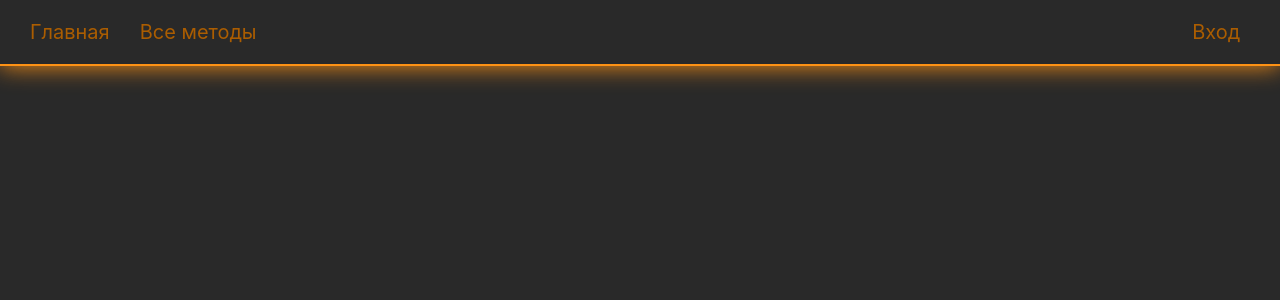
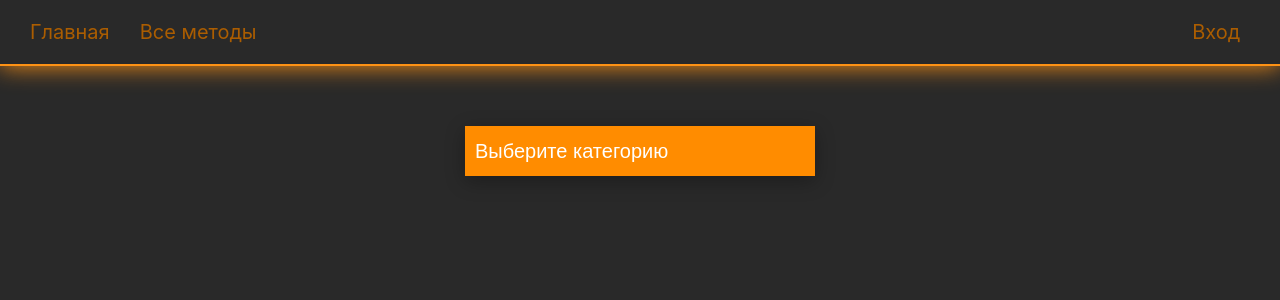
Before and after one commit to gusevroman/changeyourself-21days, a React (Create React App) app in the folder front/: page /newTarget in a window 1280 px wide. Shown: the top 300 px of the page. Built offline with nearby package versions, Linux system fonts and the light colour scheme; a web font is replaced by a local one.

Commit message:
feat: show targets from methods to add

```diff
--- a/front/src/components/Routes.js
+++ b/front/src/components/Routes.js
@@ -9,6 +9,7 @@ import Methods from "../components/methods/Methods";
 import TargetList from '../scenes/user/targetList/TargetList';
 import MethodInfo from '../scenes/home/Methods/methodInfo/MethodInfo';
 import Personal from '../scenes/user/Personal'
+import NewTarget from '../scenes/user/selectTarget/NewTarget';
 
 function Routes() {
     return (
@@ -21,6 +22,9 @@ function Routes() {
             </Route>
             <Route exact path="/newMethod">
                 <Method />
+            </Route>
+            <Route exact path="/newTarget">
+                <NewTarget />
             </Route>
             <Route exact path="/methods">
                 <Methods />
--- /dev/null
+++ b/front/src/scenes/user/selectTarget/NewTarget.js
@@ -0,0 +1,126 @@
+import React from "react";
+import {withRouter} from 'react-router-dom';
+
+import NewMethodForm from './AddMethodForm'
+import NewMethodButton from "./AddMethodButton";
+
+import './selectTarget.css'
+import ShowSelectMetods from "./ShowSelectMetods";
+import Loader from '../../../components/loader/loader'
+
+class SelectTarget extends React.Component {
+    state = {
+        dataTarget: false,
+        dataMethods: false,
+        uniqArr: ['Спорт', 'Образование', 'Хобби', 'Здоровье'],
+        uniqMet: [],
+        value: '',
+        addClick: false,
+        selectedTag: ''
+  };
+
+    // createMethod = () => {
+    //
+    // };
+
+    addMethods = (event) => {
+        this.setState({
+            addClick: !this.state.addClick
+        })
+    };
+
+
+    takeSelectValue = async (value) => {
+        this.setState({
+            value
+        })
+
+        const response = await fetch('http://localhost:5000/getTags', {
+            method: 'POST',
+            headers: {
+                'Content-type': 'application/json'
+            },
+            body: JSON.stringify({value})
+        });
+
+        const dataMethods = await response.json();
+        const newArr = [];
+
+        dataMethods.map((elem) => {
+            if (!newArr.includes(elem.tag)) {
+                newArr.push(elem.tag)
+            }
+        });
+
+        this.setState({
+            uniqMet: newArr
+        })
+    };
+
+    tagSelected = async (event) => {
+      console.log( 'эвент', event);
+
+      console.log( 'state', this.state.selectedTag);
+      this.setState({
+        selectedTag: event
+      })
+
+    }
+
+    render() {
+        return (
+            <>
+                <div className="mainFlex">
+                    <div className='childFlex'>
+                        {this.state.uniqArr.length !== 0 ?
+                            <div className="box">
+                                <form>
+                                    <span>
+                                    <select onChange={(elem) => this.takeSelectValue(elem.target.value)} id="select">
+                                        <option>Выберите категорию</option>
+                                        {this.state.uniqArr.map((elem) => {
+                                            return (
+                                                <option value={elem}>{elem}</option>
+                                            )
+                                        })}
+                                    </select>
+                                    </span>
+                                </form>
+                            </div>
+                            : null}
+                    </div>
+
+                    <div className='childFlex'>
+                        {this.state.uniqMet.length !== 0 ?
+                            <div className="box">
+                                <form>
+                                    <select onChange={(elem) => this.tagSelected(elem.target.value)} id="select">
+                                        <option>Выберите тэг</option>
+                                        {this.state.uniqMet.map((elem) => {
+                                            return (
+                                                <option
+                                                // {this.tagSelected.bind(elem)}
+                                                value={elem}>{elem}</option>
+                                            )
+
+                                        })}
+                                    </select>
+                                </form>
+                            </div>
+                            : null}
+                    </div>
+          <div className="topMethods">
+                    <div className="topMethods__content">
+                    {this.state.selectedTag.length > 1 ?
+                    <ShowSelectMetods tag={this.state.selectedTag} />
+                    : null
+                    }
+                    </div>
+                </div>
+                </div>
+            </>
+        )
+    }
+}
+
+export default withRouter(SelectTarget)
--- a/front/src/scenes/user/selectTarget/ShowSelectMetods.js
+++ b/front/src/scenes/user/selectTarget/ShowSelectMetods.js
@@ -5,11 +5,12 @@ export default class ShowSelectMetods extends Component {
 
 
   state = {
-    methods: null
+    methods: null,
+     tag: null
   }
 
 
-  async componentDidMount() {
+  async aaa() {
     const tag = this.props.tag
     const response = await fetch('http://localhost:5000/method/getmethods', {
       method: 'POST',
@@ -20,11 +21,16 @@ export default class ShowSelectMetods extends Component {
     })
     const data = await response.json()
     console.log(data)
-    this.setState({ methods: data })
+    this.setState({ methods: data, tag: this.props.tag })
 
   }
 
   render() {
+    if(this.state.tag  !== this.props.tag){
+      this.aaa()
+    }
+    console.log(this.state.methods, this.props.tag);
+
     return (
       <>
         <div>
```
